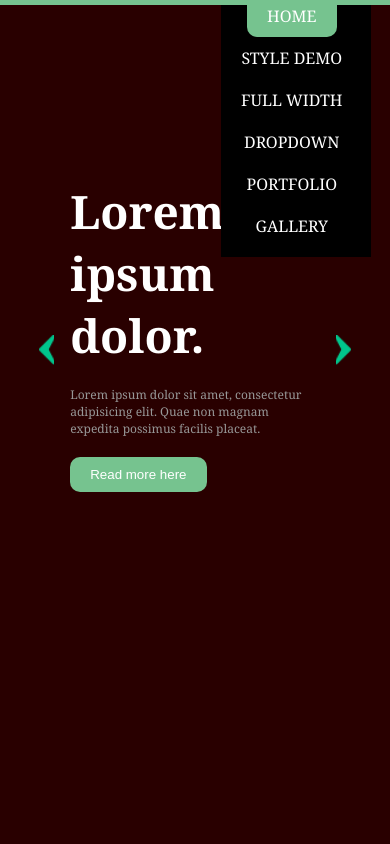
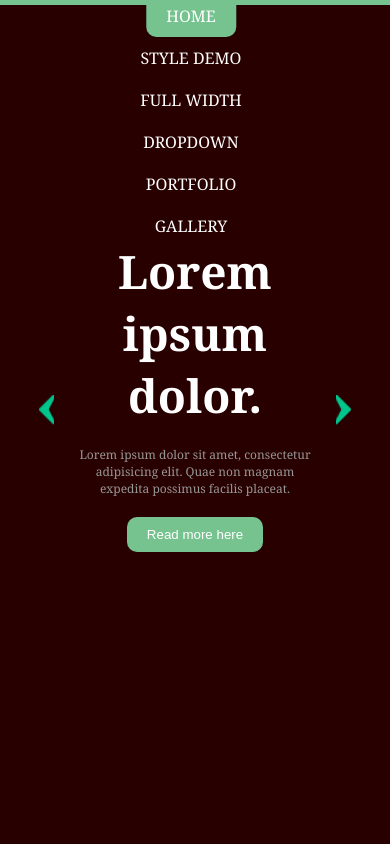
Before and after one commit to serhiiyakubovych/lorem, a plain HTML site: page index.html in a window 390 px wide. Shown: the top 844 px of the page. Drawn offline with Linux system fonts and the light colour scheme.

Commit message:
Fixed header styles for mobiles

```diff
--- a/css/main.scss
+++ b/css/main.scss
@@ -436,9 +436,8 @@ footer {
 			ul {
 				position: absolute;
 				top: 0;
-				right: 0;
-				background: #000;
-				z-index: 999;
+                left: 50%;
+                transform: translateX(-50%);
 				li {
 					display: block;
 					margin-bottom: 20px;
@@ -455,6 +454,9 @@ footer {
 			}
 		}
 	}
+    .slider {
+        padding-top: 210px;
+    }
 	#slider-photo {
 		display: none;
 	}
@@ -462,6 +464,7 @@ footer {
 		margin-top: 30px;
 		margin-right: 0;
 		max-width: 80%;
+        text-align: center;
 	}
 	.latest-work .work {
 		margin-right: 0;
```
Also changed, not shown: css/main.css, 1 other file.
